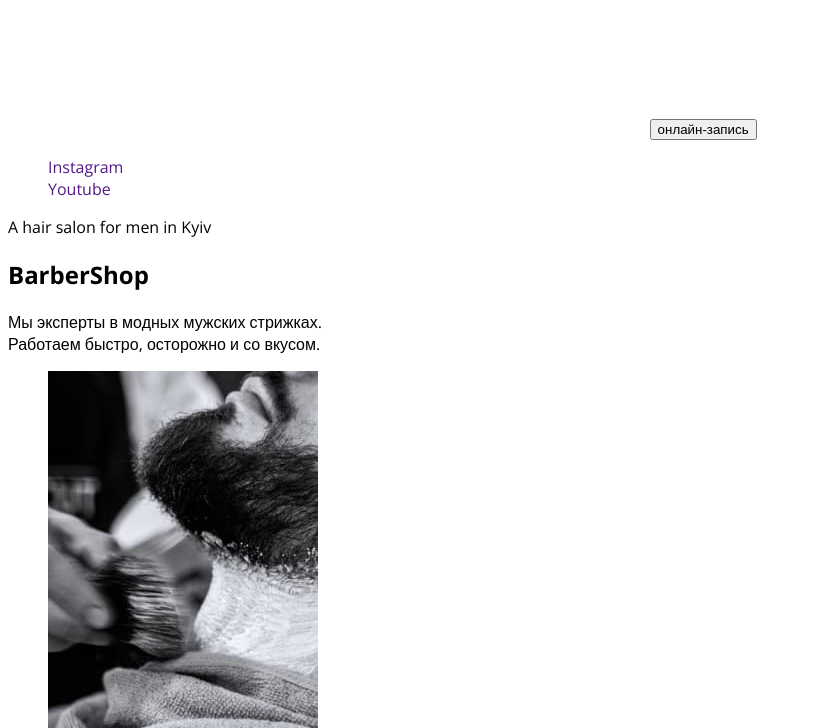
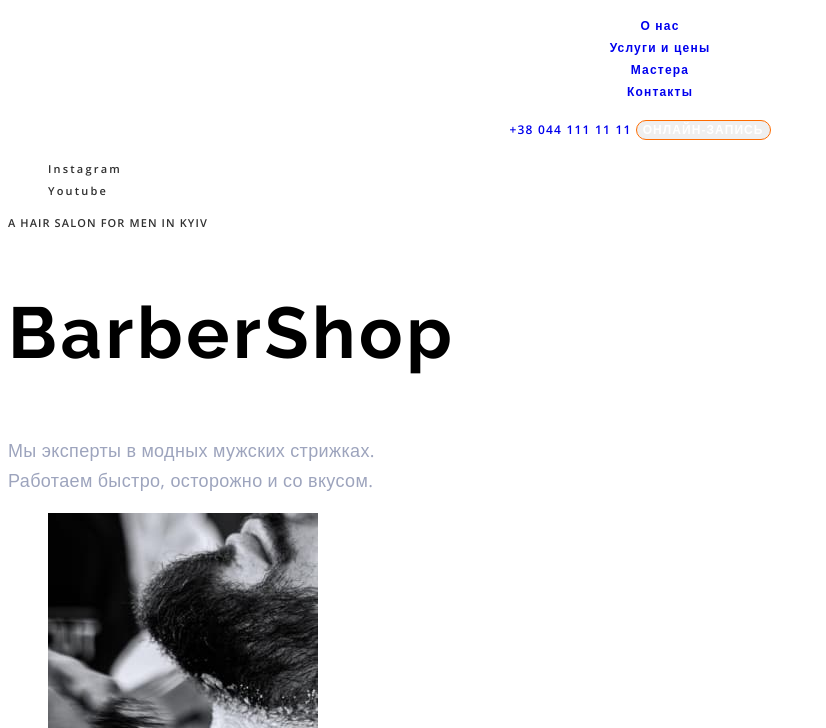
Before and after one commit to KatePls/-barbershop, a plain HTML site: page index.html in a window 1280 px wide. Shown: the part 72-800 px from the top of the page, without its empty margins (0-826 px from the left). Drawn offline with nearby package versions, Linux system fonts and the light colour scheme.

Commit message:
next commit, add css

```diff
--- a/index.html
+++ b/index.html
@@ -14,9 +14,9 @@
 <header class="header">
   <nav class="navigation">
     <a class="logo link" href="">
-        <img src="./images/Logo.svg" alt="LOGO">
+        <img class="logo-img" src="./images/Logo.svg" alt="LOGO">
     </a>
-    <ul class="list">
+    <ul class="nav-list list">
         <li class="nav-list-item">
             <a class="nav-list-link link" href="#about">О нас</a>
         </li>
@@ -31,35 +31,45 @@
         </li>
       </ul>
   </nav>
-  <a class="nav-list-link link"  href="tel:+380441111111">+38 044 111 11 11</a>
-  <button type="button">онлайн-запись</button>
+  <a class="contact-number link"  href="tel:+380441111111">+38 044 111 11 11</a>
+  <button class="modal-btn" type="button">онлайн-запись</button>
 </header>
+
 <main>
-    <section>
-        <ul class="list">
-            <li><a class="link" href="" target="_blank" rel="noopener noreferrer">Instagram</a></li>
-            <li><a class="link" href="" target="_blank" rel="noopener noreferrer">Youtube</a></li>
-        </ul>
-        <p lang="en">A hair salon for men in Kyiv</p>
-        <h1 lang="en">BarberShop</h1>
-        <p>Мы эксперты в модных мужских стрижках. <br>
-            Работаем быстро, осторожно и со вкусом.</p>
+    <section class="hero">
+        <div class="hero-left-side">
+            <ul class="social-links-list list">
+                <li class="social-links-list-item">
+                    <a class="social-links-list-link link" href="" target="_blank" rel="noopener noreferrer">Instagram</a>
+                </li>
+                <li class="social-links-list-item">
+                    <a class="social-links-list-link link" href="" target="_blank" rel="noopener noreferrer">Youtube</a>
+                </li>
+            </ul>
+        </div>
+
+        <div class="hero-right-side">
+            <p lang="en" class="overtitle">A hair salon for men in Kyiv</p>
+            <h1 lang="en" class="main-title">BarberShop</h1>
+            <p class="description">Мы эксперты в модных мужских стрижках. <br>
+                Работаем быстро, осторожно и со вкусом.</p>
+        </div>
     </section>
     <section id="about">
         <ul class="list">
             <li><img src="./images/image1.jpg" alt="barber shaves a beard" width="270" height="445"></li>
             <li><img src="./images/image2.jpg" alt="hairdresser cuts" width="270" height="445"></li>
         </ul>
-    <p>О НАС</p>
+    <p class="overtitle">О НАС</p>
     <h2>Лучший Барбершоп твоего города</h2>
-    <p>Если ты хочешь добавить в свой образ больше уверенности – тебе точно к нам.</p>
+    <p class="description">Если ты хочешь добавить в свой образ больше уверенности – тебе точно к нам.</p>
     <p>Мы команда, которая никогда не останавливается на достигнутом
         и жаждет перемен. И когда ты попадешь в руки нашего мастера,
         то уже никогда не сможешь быть прежним. Мы команда, которая всегда с клиентами "на одной волне". Поэтому, мы всегда готовы усовершенствовать каждого, кто к нам приходит!</p>
     <button type="button">онлайн-запись</button>
     </section>
     <section id="prices">
-        <p>Проведи время в компании лучших мастеров</p>
+        <p class="overtitle">Проведи время в компании лучших мастеров</p>
         <h2>Услуги и цены</h2>
         <ul class="list">
             <li>
@@ -97,7 +107,7 @@
                 <p>от 200 грн.</p>
             </li>
         </ul>
-        <button type="button">онлайн-запись</button>
+        <button class="modal-btn" type="button">онлайн-запись</button>
     </section>
     <section>
         <ul class="list">
@@ -118,12 +128,12 @@
                 <p>Подарков постоянным клиентам</p>
             </li>
         </ul>
-        <p>старая традиционная школа</p>
+        <p class="overtitle">старая традиционная школа</p>
         <h2>Почему приходят именно к нам?</h2>
         <p>О нас говорят только хорошее. Но лучше 1 раз увидеть и прочувствовать, чем 10 раз прочитать. </p>
     </section>
     <section id="masters">
-        <p>для настоящих ценителей атмосферы</p>
+        <p class="overtitle">для настоящих ценителей атмосферы</p>
         <h2>Наши мастера</h2>
         <ul class="list">
             <li>
@@ -144,7 +154,7 @@
         </ul>
     </section>
     <section>
-        <p>На латинском языке “барба” означает “борода”</p>
+        <p class="overtitle">На латинском языке “барба” означает “борода”</p>
         <h2 hidden>Галерея</h2>
         <ul class="list">
             <li>
@@ -163,7 +173,7 @@
     </section>
     <section>
         <h2>Онлайн-запись</h2>
-        <button type="button">онлайн-запись</button>
+        <button class="modal-btn" type="button">онлайн-запись</button>
     </section>
     <section id="contacts">
         <h2>Контакты</h2>
@@ -184,11 +194,12 @@
         <p>Ежедневно с 9:00 до 22:00</p>
     </section>
 </main>
+
 <footer>
     <p>&copy; Copyright 2020</p>
     <ul class="list">
-        <li><a class="link" href="" target="_blank" rel="noopener noreferrer">Instagram</a></li>
-        <li><a class="link" href="" target="_blank" rel="noopener noreferrer">Youtube</a></li>
+        <li><a class="social-links-list-link link" href="" target="_blank" rel="noopener noreferrer">Instagram</a></li>
+        <li><a class="social-links-list-link link" href="" target="_blank" rel="noopener noreferrer">Youtube</a></li>
     </ul>
 </footer>
 </body>
--- a/styles/style.css
+++ b/styles/style.css
@@ -1,12 +1,15 @@
 :root{
-  --color-white: #FFFFFF;
-  --color-light-grey: #9DA4BD;
-  --color-orange: #FF6C00;
+  --primary-text-color-theme-dark:  #9DA4BD;
+  --secondary-text-color-theme-dark: #FFFFFF;
+  --primary-text-color-theme-light:v#555555;
+  --secondary-text-color-theme-light: #303030;
+  --accent-color: #FF6C00;
+  --primary-font-family: "Open Sans", sans-serif;
+  --secondary-font-family: "Raleway", sans-serif;
 }
 
 body{
-font-family: "Open Sans", sans-serif;
-/*font-family: 'Raleway', sans-serif; */
+font-family: var(--primary-font-family);
 }
 
 .list {
@@ -15,24 +18,95 @@ list-style: none;
 .link {
 text-decoration: none;
 }
+
+/*========== START COMPONENTS =======================*/
+.modal-btn{
+  font-family: inherit;
+  font-weight: 600;
+  font-size: 12px;
+  line-height: 1.33;
+  letter-spacing: 0.09em;
+  text-transform: uppercase;
+  color: var(--secondary-text-color-theme-dark);
+  border: 1px solid var(--accent-color);
+  box-sizing: border-box;
+  border-radius: 25px;
+  cursor: pointer;
+  }
+  .modal-btn:hover, .modal-btn:focus{
+  background-color: var(--accent-color);
+  }
+
+.overtitle{
+  font-weight: 600;
+  font-size: 11px;
+  line-height: 1.36;
+  letter-spacing: 0.1em;
+  text-transform: uppercase;
+  color: var(--secondary-text-color-theme-light);
+  }
+
+.description{
+  font-weight: 400;
+  font-size: 18px;
+  line-height: 1.67;
+  letter-spacing: 0.02em;
+  color: var(--primary-text-color-theme-dark);
+  }
+
+.social-links-list-link{
+  font-weight: 600;
+  font-size: 11px;
+  line-height: 1.36;
+  letter-spacing: 0.2em;
+  color: var(--secondary-text-color-theme-light);
+  }
+.social-links-list-link:hover, .social-links-list-link:focus{
+  color: var(--accent-color);
+  }
+/*=========== END COMPONENTS =======================*/
+
+/*========== START HEADER =======================*/
 .header {
 text-align: center;
 }
 
 .nav-list-link{
-font-family: "Open Sans", sans-serif;
 font-weight: 600;
 font-size: 12px;
-line-height: 16px;
+line-height: 1.33;
 letter-spacing: 0.1em;
-color: var(--color-white);
+/*color: var(--secondary-text-color-theme-dark);*/
 }
 .nav-list-link:hover, .nav-list-link:focus{
-color: var(--color-orange);
+color: var(--accent-color);
 }
+.contact-number{
+  font-weight: 600;
+  font-size: 12px;
+  line-height: 1.33;
+  letter-spacing: 0.1em;
+}
+.contact-number:hover, .contact-number:focus{
+  color: var(--accent-color);
+  }
+/*========== END HEADER =======================*/
+
+/*========== START HERO =======================*/
+.main-title{
+font-family: var(--secondary-font-family);
+font-weight: 700;
+font-size: 72px;
+line-height: 1.18;
+letter-spacing: 0.05em;
+/*color: var(--secondary-text-color-theme-dark);*/
+}
+/*========== END HERO =======================*/
+
+
 .navigation {
-color: yellow;
+color: teal;
 }
 .logo{
-color: tomato;
+  color: teal;
 }
```
